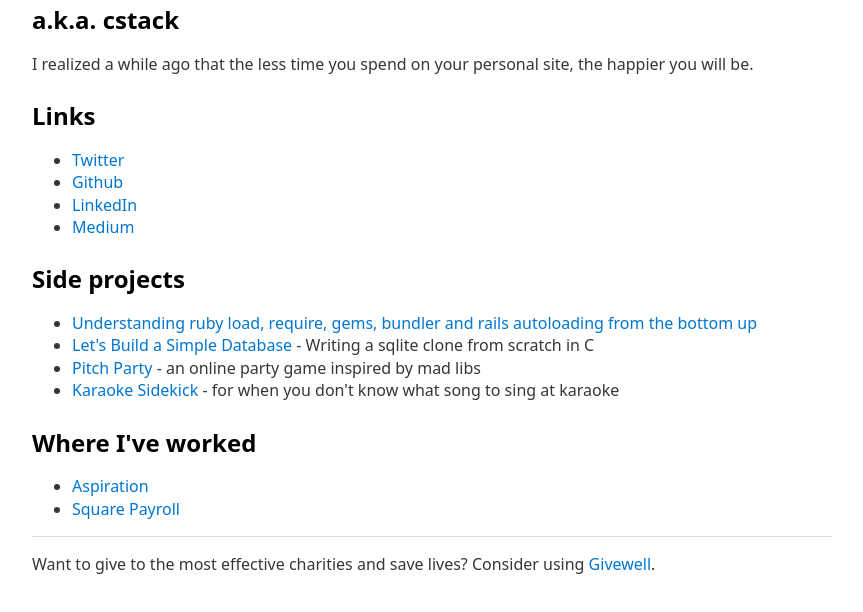
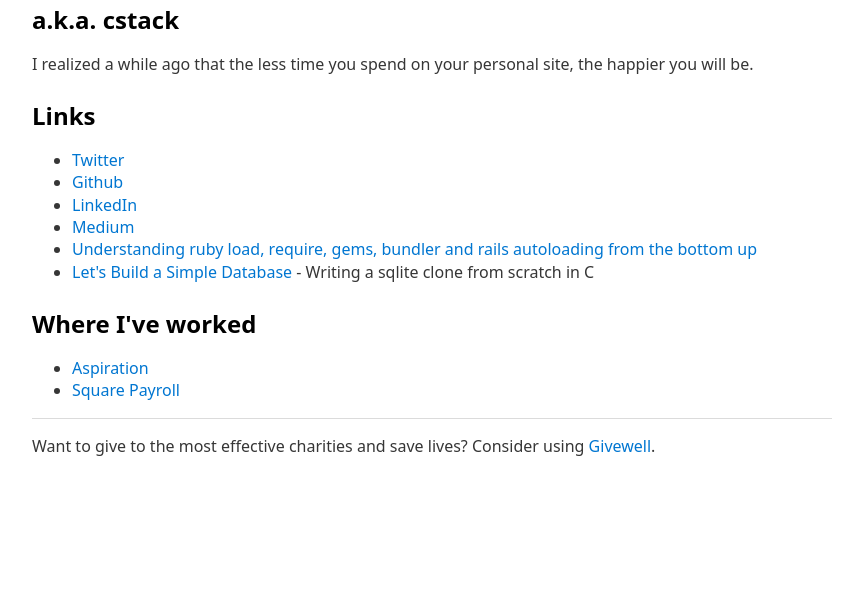
Before and after one commit to cstack/connorstack-dot-com, a plain HTML site: page index.html in a window 1280 px wide. Shown: the part 94-706 px from the top of the page, without its empty margins (208-1071 px from the left). Drawn offline with nearby package versions, Linux system fonts and the light colour scheme.

Commit message:
Remove pitch party and karaoke sidekick

```diff
--- a/index.html
+++ b/index.html
@@ -24,13 +24,8 @@
     <li><a href="https://github.com/cstack">Github</a></li>
     <li><a href="https://www.linkedin.com/in/connor-stack-1aab40a6/">LinkedIn</a></li>
     <li><a href="https://medium.com/@connorstack">Medium</a></li>
-  </ul>
-  <h2>Side projects</h2>
-  <ul>
     <li><a href="https://medium.com/@connorstack/understanding-ruby-load-require-gems-bundler-and-rails-autoloading-from-the-bottom-up-3b422902ca0">Understanding ruby load, require, gems, bundler and rails autoloading from the bottom up</a></li>
     <li><a href="https://cstack.github.io/db_tutorial/">Let's Build a Simple Database</a> - Writing a sqlite clone from scratch in C</li>
-    <li><a href="https://www.pitchparty.games/">Pitch Party</a> - an online party game inspired by mad libs</li>
-    <li><a href="https://github.com/cstack/karaoke-app">Karaoke Sidekick</a> - for when you don't know what song to sing at karaoke</li>
   </ul>
   <h2>Where I've worked</h2>
   <ul>
```
